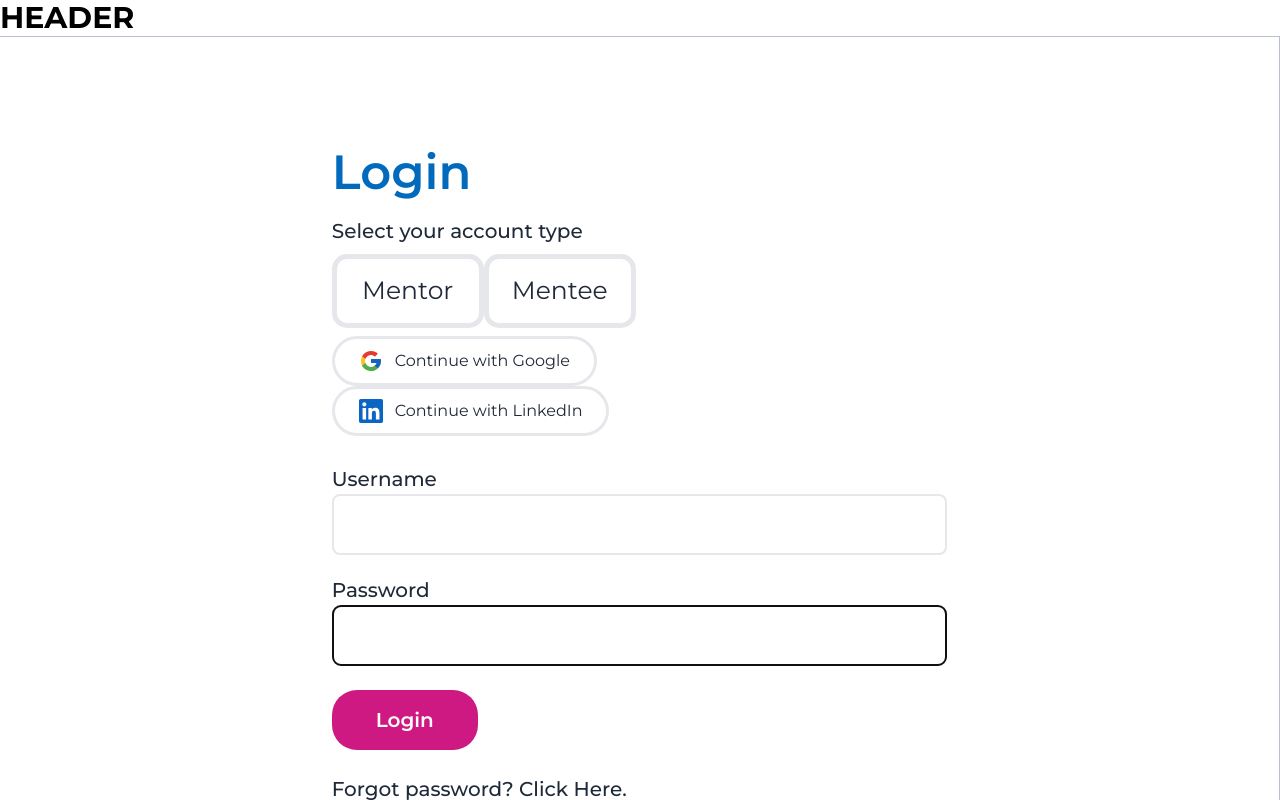
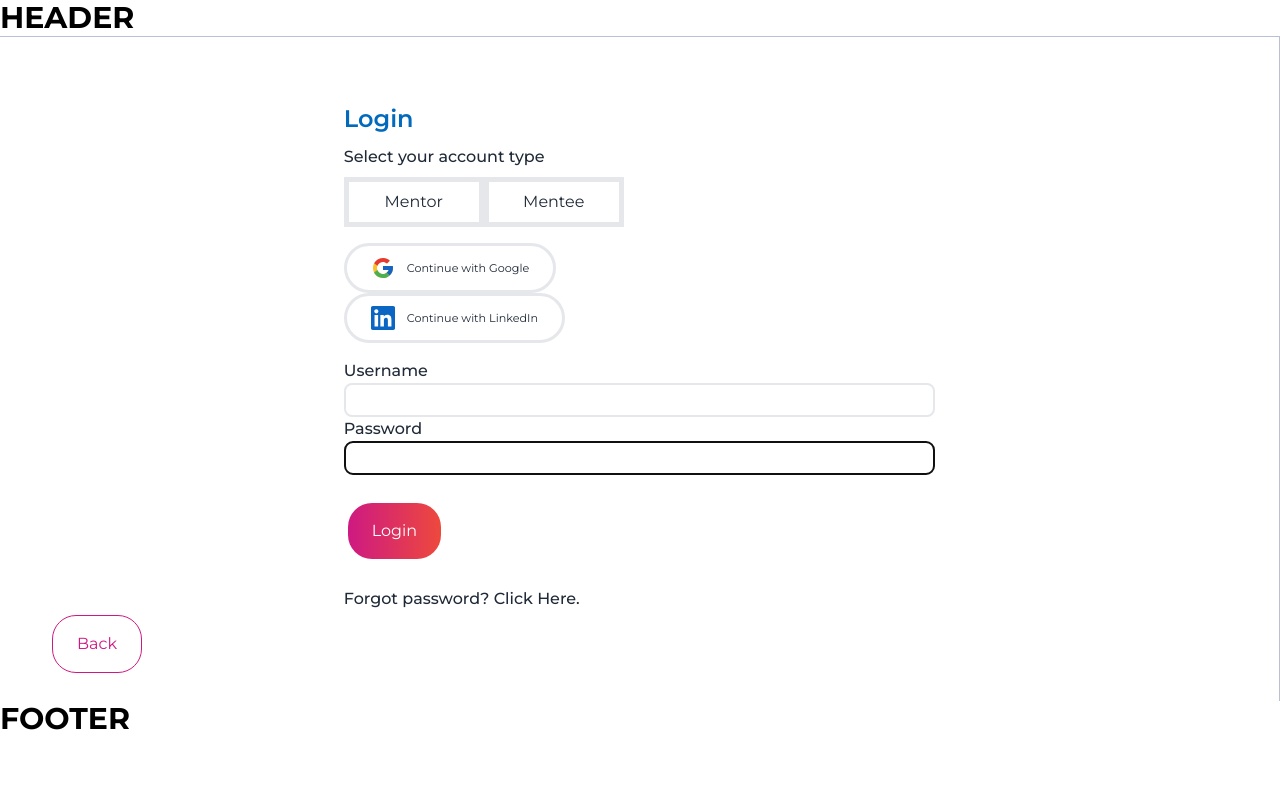
Before and after one commit to JasonXB/EF_Clone, a Next.js app: page /login in a window 1280 px wide. Shown: the top 800 px of the page. Built offline with nearby package versions, Linux system fonts and the light colour scheme; what tw-elements would draw is missing.

Commit message:
login page styled, logic required

```diff
--- a/pages/LoginEXAMPLE.tsx
+++ /dev/null
@@ -1,19 +0,0 @@
-import React, { useRef } from 'react';
-function App() {
-  const mytext = useRef<HTMLInputElement | null>(null);
-  function test() {
-    console.log(mytext.current?.value);
-  }
-  return (
-    <div className="App">
-      <input
-        type="text"
-        id="ddddd"
-        ref={mytext}
-      />
-      <button
-        onClick={() => test()}>Add</button>
-    </div>
-  );
-}
-export default App;
--- a/pages/login.tsx
+++ b/pages/login.tsx
@@ -1,7 +1,9 @@
 import type { NextPage } from 'next';
 import Head from 'next/head';
+import React, { useRef } from 'react';
+
 import SocialMediaButtons from '../src/components/SocialMediaButtons';
-import React, { useRef } from "react";
+import { buttonVariants } from '../src/components/buttons/reusable-buttons';
 
 const login: NextPage = ({}) => {
   const userName = useRef<HTMLInputElement | null>(null);
@@ -20,41 +22,38 @@ const login: NextPage = ({}) => {
       </Head>
       <h1 className="text-3xl font-bold">HEADER</h1>
 
-      <div className="outer font-mainFont border-smoke-3 bg-white border-t border-r rounded-5 pt-[75px]">
-        <div className="outer-border p-4">
+      <div className="outer font-mainFont border-smoke-3 bg-white border-t border-r rounded-5 px-5 pt-[40px]">
+        <div className="outer-border py-4 px-5">
           <section className="inner-section p-2">
             <div className="inner h-full text-gray-800">
               <div className="inner-full flex justify-center items-center flex-wrap h-full">
                 <div className="left-inside text-center"></div>
 
                 <div className="right-inside w-1/2">
-                  <span className="text-primary-1 text-[48px] font-semibold">
+                  <span className="text-primary-1 text-[24px] font-semibold">
                     Login
                   </span>
 
                   <div>
-                    <span className="block text-[20px] font-medium py-2">
+                    <span className="block font-medium py-2">
                       Select your account type
                     </span>
-                    <button className="border border-[5px] h-[74px] w-[152px] rounded-[15px] text-[25px] hover:bg-smoke-3 hover:border-primary-1 hover:drop-shadow-lg">
+                    <button className="border border-[5px] h-[50px] w-[140px] rounded-[15px]hover:bg-smoke-3 hover:border-primary-1 hover:drop-shadow-lg">
                       Mentor
                     </button>
-                    <button className="border border-[5px] h-[74px] w-[152px] rounded-[15px] text-[25px] hover:bg-smoke-3 hover:border-primary-1 hover:drop-shadow-lg">
+                    <button className="border border-[5px] h-[50px] w-[140px] rounded-[15px]hover:bg-smoke-3 hover:border-primary-1 hover:drop-shadow-lg">
                       Mentee
                     </button>
                   </div>
-                  <div className="py-2">
+                  <div className="text-[8px] md:text-[70%] py-4">
                     <SocialMediaButtons />
                   </div>
 
-                  <form
-                    autoComplete='off'
-                    className="w-full"
-                    >
-                    <div className='py-[20px]'>
-                    <span className="text-[20px] font-medium">Username</span>
+                  <form autoComplete="off" className="w-full">
+                    <div className="">
+                      <span className="font-medium">Username</span>
                       <input
-                      className="block w-full cursor-auto border border-2 rounded-lg h-[61px] w-full px-2"
+                        className="block w-full cursor-auto border border-2 rounded-lg h-[34px] w-full px-2"
                         placeholder=""
                         type="text"
                         name="email"
@@ -63,9 +62,9 @@ const login: NextPage = ({}) => {
                         autoFocus
                       />
                     </div>
-                    <span className="text-[20px] font-medium">Password</span>
+                    <span className="font-medium">Password</span>
                     <input
-                      className="block w-full cursor-auto border border-2 rounded-lg h-[61px] w-full px-2"
+                      className="block w-full cursor-auto border border-2 rounded-lg h-[34px] w-full px-2"
                       placeholder=""
                       type="password"
                       name="password"
@@ -77,25 +76,40 @@ const login: NextPage = ({}) => {
                     <div className="py-6">
                       <button
                         onClick={() => test()}
+                        type="submit"
+                        className={`${buttonVariants.primary} font-light py-4 px-5`}
+                      >
+                        Login
+                      </button>
+                    </div>
+                    {/* <div className="py-6">
+                      <button
+                        onClick={() => test()}
                         type='submit'
                         className="text-white bg-secondary-1 text-[20px] font-semibold rounded-[25px] h-[60px] w-[146px]">
                         Login
                       </button>
-                    </div>
+                    </div> */}
 
-                    <div className="text-[20px] font-medium">
+                    <div className="font-medium">
                       Forgot password? <a href="#">Click Here.</a>
                     </div>
                   </form>
                 </div>
               </div>
 
-              <div className="pt-10">
+              <div>
+                <button
+                  className={`${buttonVariants.secondary} font-light py-4 px-5`}
+                >
+                  Back
+                </button>
+              </div>
+              {/* <div className="pt-10">
                 <button className="text-secondary-1 text-[29px] font-semibold border-2 border-secondary-1 rounded-[35px] h-[69px] w-[234px] hover:border-primary-1">
                   Back
                 </button>
-              </div>
-
+              </div> */}
             </div>
           </section>
         </div>
```
Lines whose indentation alone changed are shown as unchanged.
